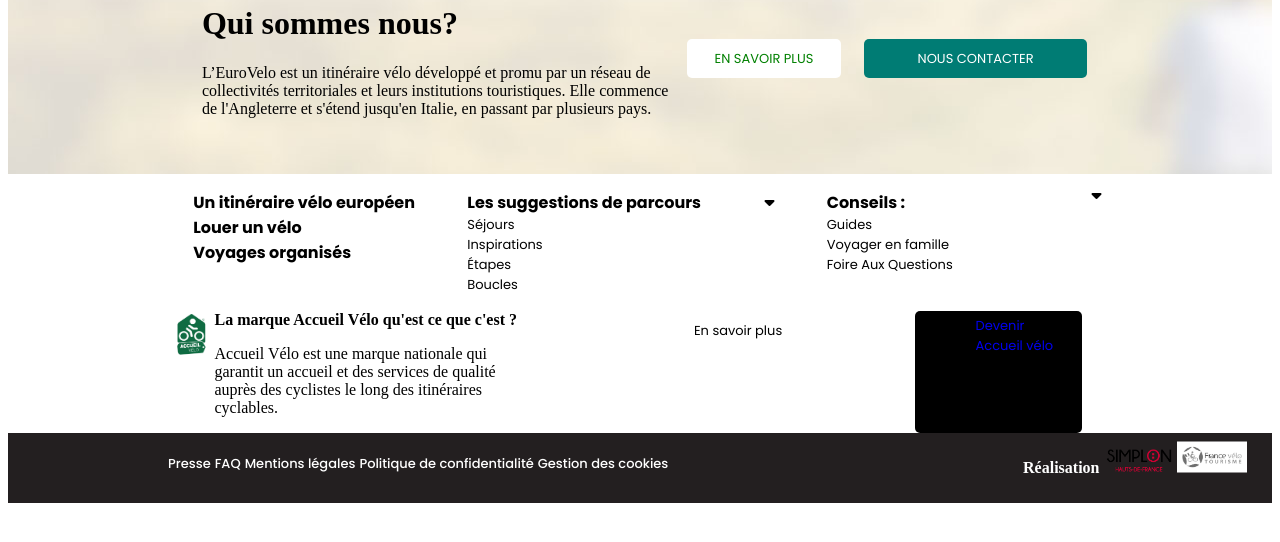
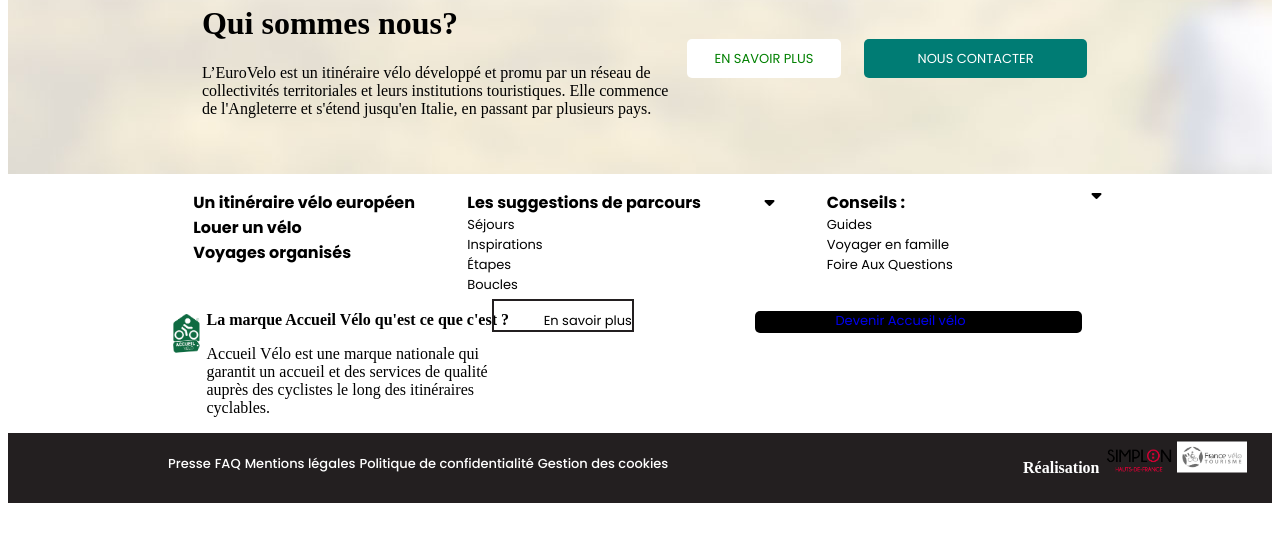
Before and after one commit to Mazurier/eurovelo, a website: page footer/footernouveau.html in a window 1280 px wide. Shown: the part 150-692 px from the top of the page. Drawn offline with Linux system fonts and the light colour scheme.

Commit message:
footer en cours, bloc marque

```diff
--- a/footer/footernouveau.css
+++ b/footer/footernouveau.css
@@ -110,7 +110,7 @@ span {
 }
 .marquevélofooter {
   display: flex;
-  justify-content: space-between;
+  justify-content: space-around;
   padding-bottom: 0%;
 }
 
@@ -130,24 +130,25 @@ span {
 
 .bouton_m_esp {
   background-color: white;
+  border-radius: 5px;
+  margin-right: 9%;
+}
 
-  border-radius: 5px;
-  margin-right: 8%;
-  padding: 10px 30px;
-  width: 28%;
-}
 .bouton_m_dav {
   background-color: black;
   color: white;
   border-color: black;
   border-radius: 5px;
   margin-right: 15%;
-  padding: 5px 10px;
-  width: 30%;
+  width: 80%;
 }
 .bouton_m_ensavoirplus {
   color: black;
   border-color: black;
+  background: 0 0;
+  border: 2px solid #231f20;
+  text-align: center;
+
 }
 
 footer .couverture-menu-footer {
@@ -207,7 +208,18 @@ footer .couverture-menu-footer .realisation {
   margin-left: 160px;
 }
 
-.bouton_m_dav{
-  padding-left: 60px;
+.bouton_m_dav {
+  padding-left: 80px;
+  padding-bottom: -3000px;
+  padding-top: -100px;
+
+ margin-bottom:100px;
 }
-a.bouton_m_dav {padding-left: 50px;}
+
+
+a.bouton_m_ensavoirplus {
+  padding-left: 50px;
+padding-top: 10px;
+margin: -300px;
+margin-left: -150px;
+}
```
Also changed, not shown: footer/logogauche.png.
